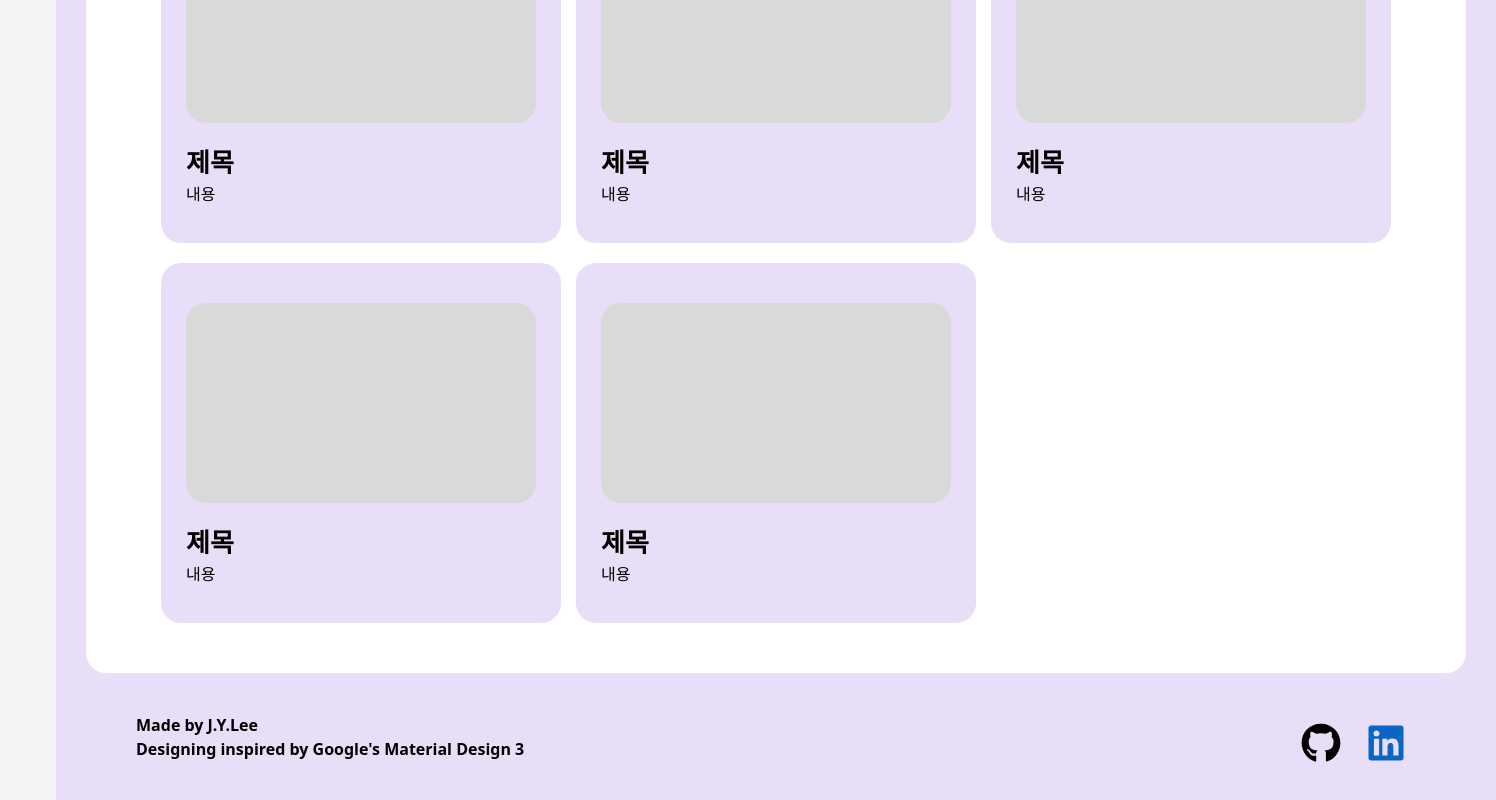
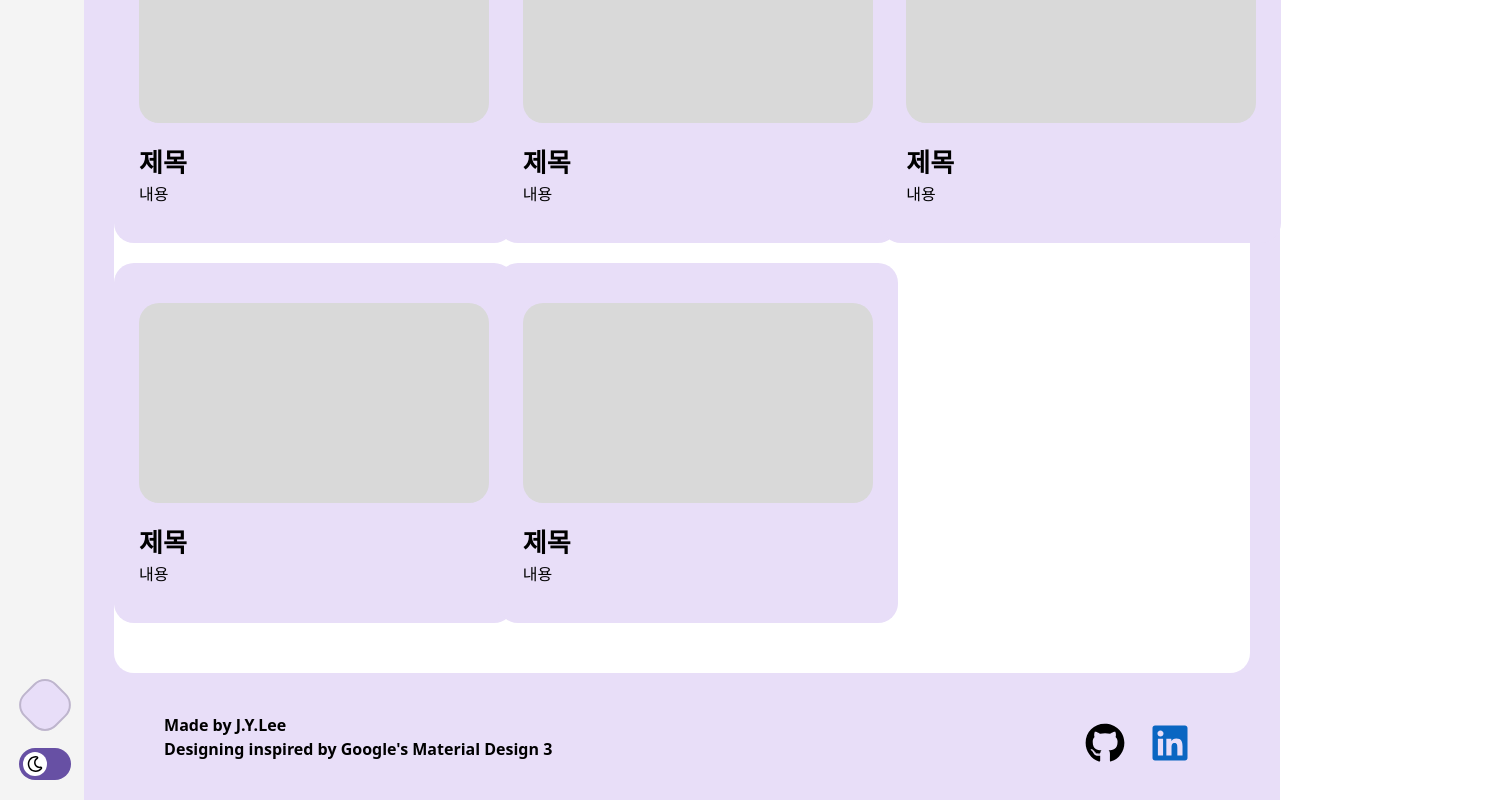
Before and after one commit to wolwha/Material-Blog, a Next.js app: page / in a window 1280 px wide. Shown: the part 665-1465 px from the top of the page, 1496 px wide, since content can reach past the window. Built offline with nearby package versions, Linux system fonts and the light colour scheme.

Commit message:
style: 다크모드 토글 버튼, 블로그 색상 선택 버튼

```diff
--- a/src/app/globals.css
+++ b/src/app/globals.css
@@ -3,3 +3,13 @@
 @theme {
   --breakpoint-2xl: 115rem;
 }
+
+@font-face {
+  font-family: "Roboto";
+  font-optical-sizing: auto;
+  font-weight: 400;
+  font-style: normal;
+  font-variation-settings: "wdth" 100;
+  src: url("https://fonts.googleapis.com/css2?family=Nanum+Brush+Script&family=Nanum+Pen+Script&family=Noto+Sans+KR:wght@100..900&family=Noto+Serif+KR:wght@200..900&family=Roboto:ital,wght@0,100..900;1,100..900&display=swap")
+    format("truetype");
+}
--- a/src/app/layout.tsx
+++ b/src/app/layout.tsx
@@ -37,10 +37,10 @@ export default function RootLayout({
             {/* 헤더 */}
             <Header />
             {/* 컨테이너 */}
-            <div className="min-w-[1440px] h-full bg-[#f4f4f4] flex">
+            <div className="h-full bg-[#f4f4f4] flex">
               {/* 컨텐츠 */}
               <div className="w-full min-h-[calc(100vh-105px)] bg-[#E8DEF8] rounded-tl-[20px] px-[30px] pt-[40px] flex flex-col">
-                <div className="min-w-[1290px] h-full rounded-[20px] bg-white justify-center items-start flex">
+                <div className="h-full rounded-[20px] bg-white justify-center items-start flex">
                   {children}
                 </div>
                 {/* 푸터 */}
--- a/src/components/Container.tsx
+++ b/src/components/Container.tsx
@@ -3,7 +3,7 @@ import PostCard from "./PostCard";
 export default function Container() {
   return (
     <>
-      <div className="grid grid-cols-4 gap-x-[15px] gap-y-[20px] justify-center my-[30px] h-auto 2xl:grid-cols-4 xl:grid-cols-3">
+      <div className="grid gap-x-[15px] gap-y-[20px] justify-center my-[30px] h-auto 2xl:grid-cols-4 xl:grid-cols-3 md:grid-cols-2 sm:grid-cols-1">
         <PostCard />
         <PostCard />
         <PostCard />
--- a/src/components/Footer.tsx
+++ b/src/components/Footer.tsx
@@ -3,7 +3,7 @@ import { FaGithub, FaLinkedin } from "react-icons/fa";
 export default function Footer() {
   return (
     <>
-      <div className="min-w-[1290px] h-[140px] flex justify-center items-center relative">
+      <div className="h-[140px] flex justify-center items-center relative">
         <div className="font-semibold absolute left-[50px] top-[40px]">
           <p>Made by J.Y.Lee</p>
           <p>Designing inspired by Google&apos;s Material Design 3</p>
--- a/src/components/SideBar.tsx
+++ b/src/components/SideBar.tsx
@@ -1,11 +1,11 @@
 import Link from "next/link";
-import { FaGithub, FaLinkedin } from "react-icons/fa";
+import { FaGithub, FaLinkedin, FaRegMoon } from "react-icons/fa";
 import { MdHomeFilled, MdMenu, MdOutlineSearch } from "react-icons/md";
 
 export default function SideBar() {
   return (
     <>
-      <div className="w-[90px] h-auto flex justify-center items-start bg-[#f4f4f4] select-none">
+      <div className="w-[90px] h-auto flex justify-center items-start bg-[#f4f4f4] select-none relative">
         <div className="grid gap-[30px] mt-[22px]">
           <button className="flex justify-center items-center size-[56px] rounded-[16px] hover:bg-[#d9d9d9]  cursor-pointer">
             <MdMenu size={25} />
@@ -46,6 +46,14 @@ export default function SideBar() {
             Linked In
           </a>
         </div>
+        <div className="absolute bottom-[20px] left-[19px] flex justify-center items-center flex-col gap-[20px]">
+          <button className="rounded-[16px] size-[46px] bg-[#E8DEF8] rotate-[45deg] border-2 border-[#BEB5CD]"></button>
+          <div className="w-[52px] h-[32px] rounded-[16px] bg-[#6750a4] flex items-center">
+            <div className="size-[24px] bg-white rounded-full mx-[4px] flex justify-center items-center">
+              <FaRegMoon />
+            </div>
+          </div>
+        </div>
       </div>
     </>
   );
```
